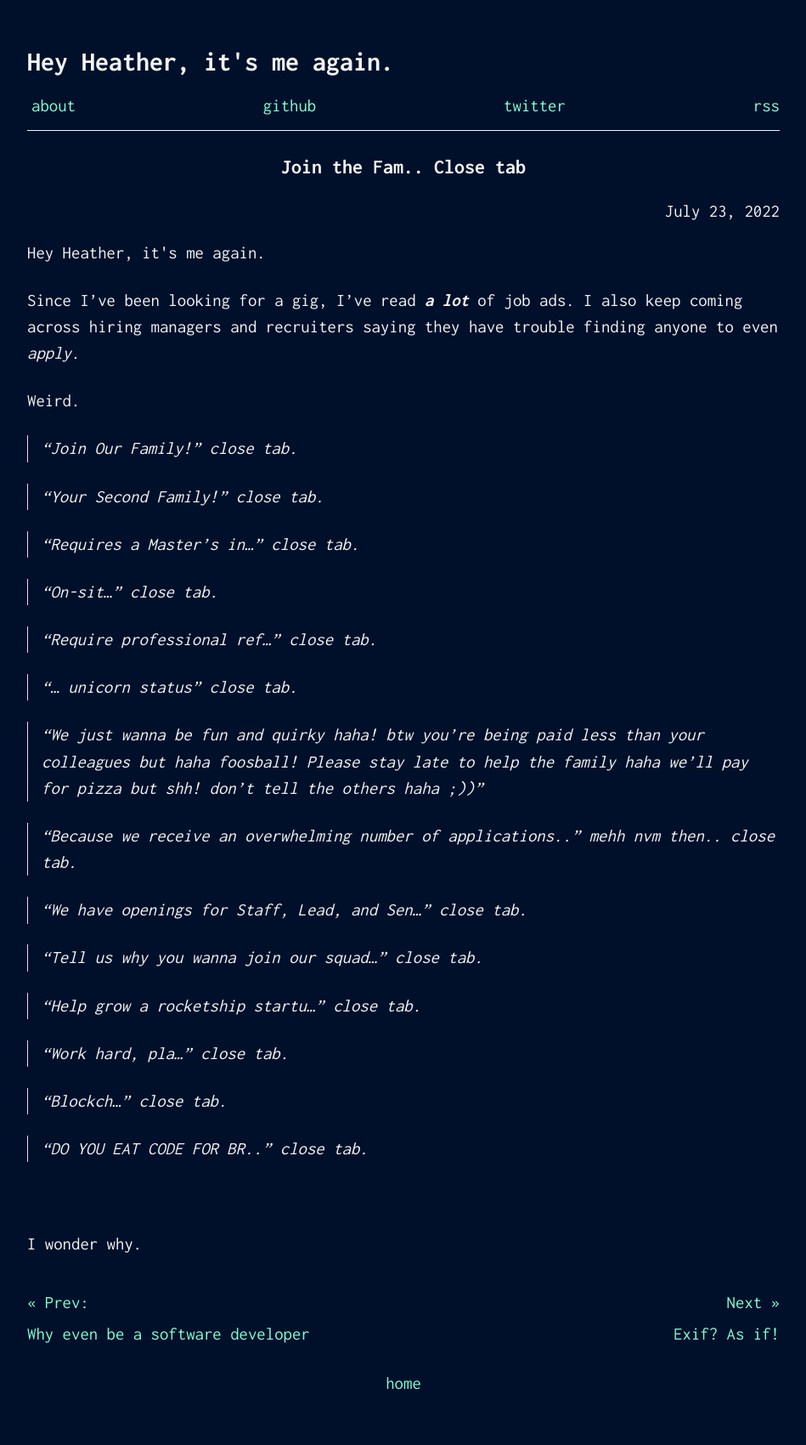
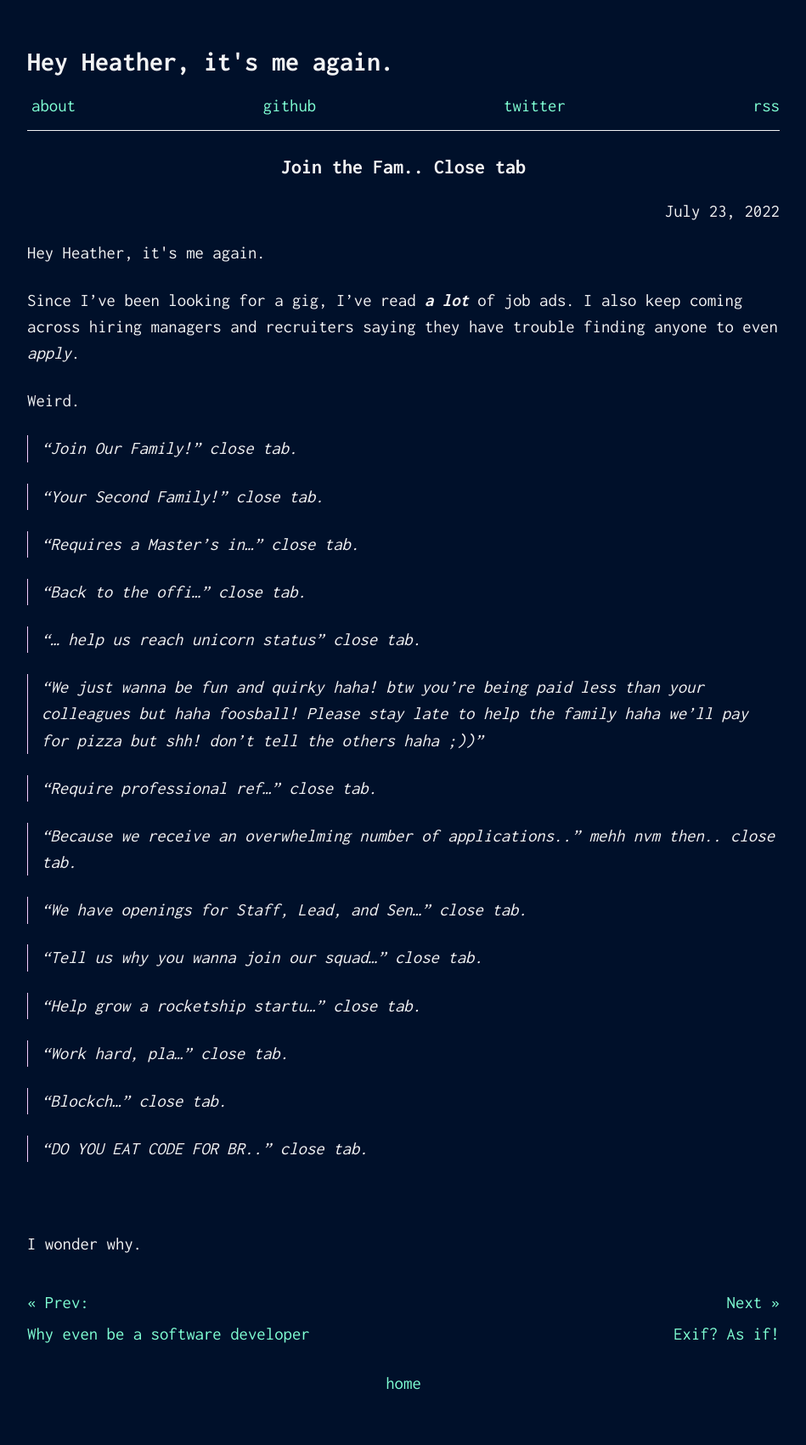
Before and after one commit to dolliars/heyheather, a Jekyll site: the page built from _posts/2022-07-23-job-ads.md, in a window 1280 px wide. Shown: the whole page at 85% size, without its empty margins (165-1114 px from the left). Built offline with Jekyll 4.4.1, drawn with Linux system fonts in a browser that asks for light colours.

Commit message:
Some stuff was misinterpreted

```diff
--- a/_posts/2022-07-23-job-ads.md
+++ b/_posts/2022-07-23-job-ads.md
@@ -17,15 +17,15 @@ Weird.
 
 > "Requires a Master's in..." close tab.
 
-> "On-sit..." close tab.
+> "Back to the offi..." close tab.
 
-> "Require professional ref..." close tab.
-
-> "... unicorn status" close tab.
+> "... help us reach unicorn status" close tab.
 
 >"We just wanna be fun and quirky haha! btw you're being paid less than your
 colleagues but haha foosball! Please stay late to help the family haha we'll pay
 for pizza but shh! don't tell the others haha ;))"
+
+> "Require professional ref..." close tab.
 
 >"Because we receive an overwhelming number of applications.." mehh nvm then..
 close tab.
```
